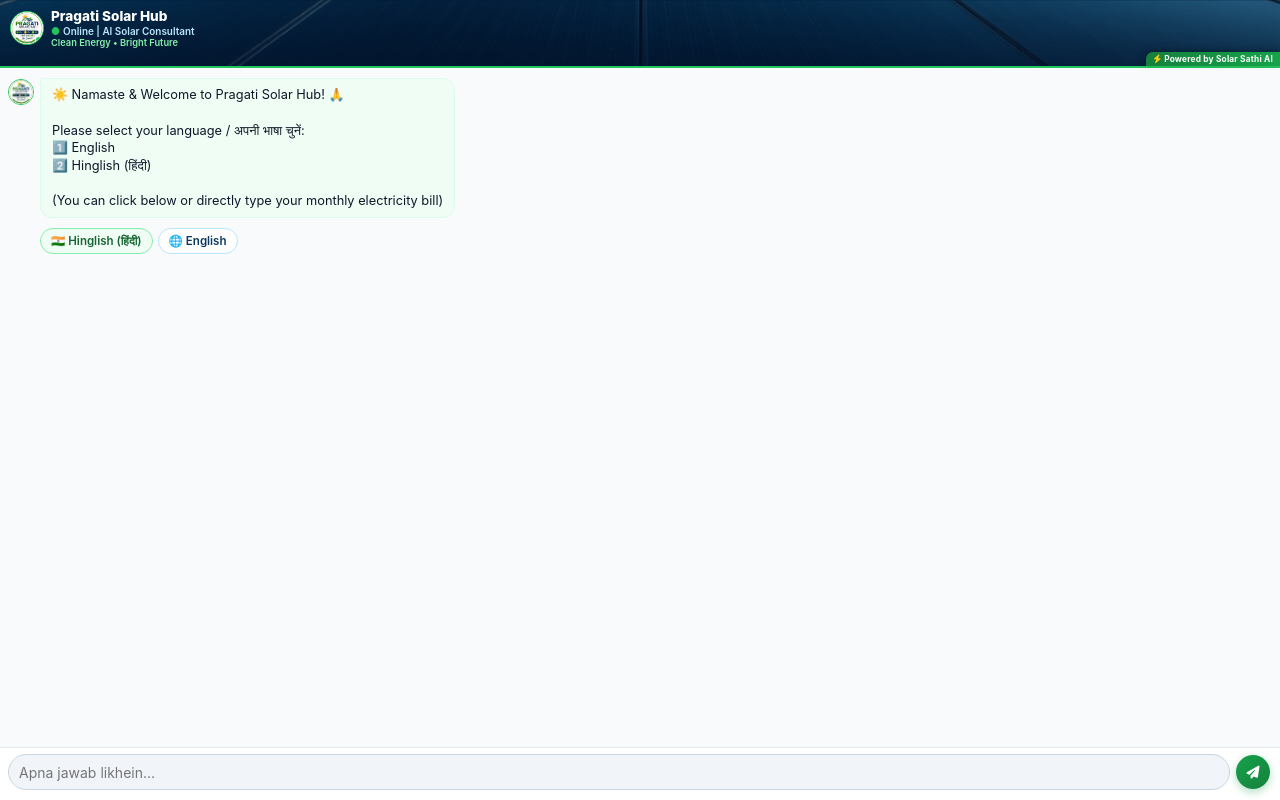
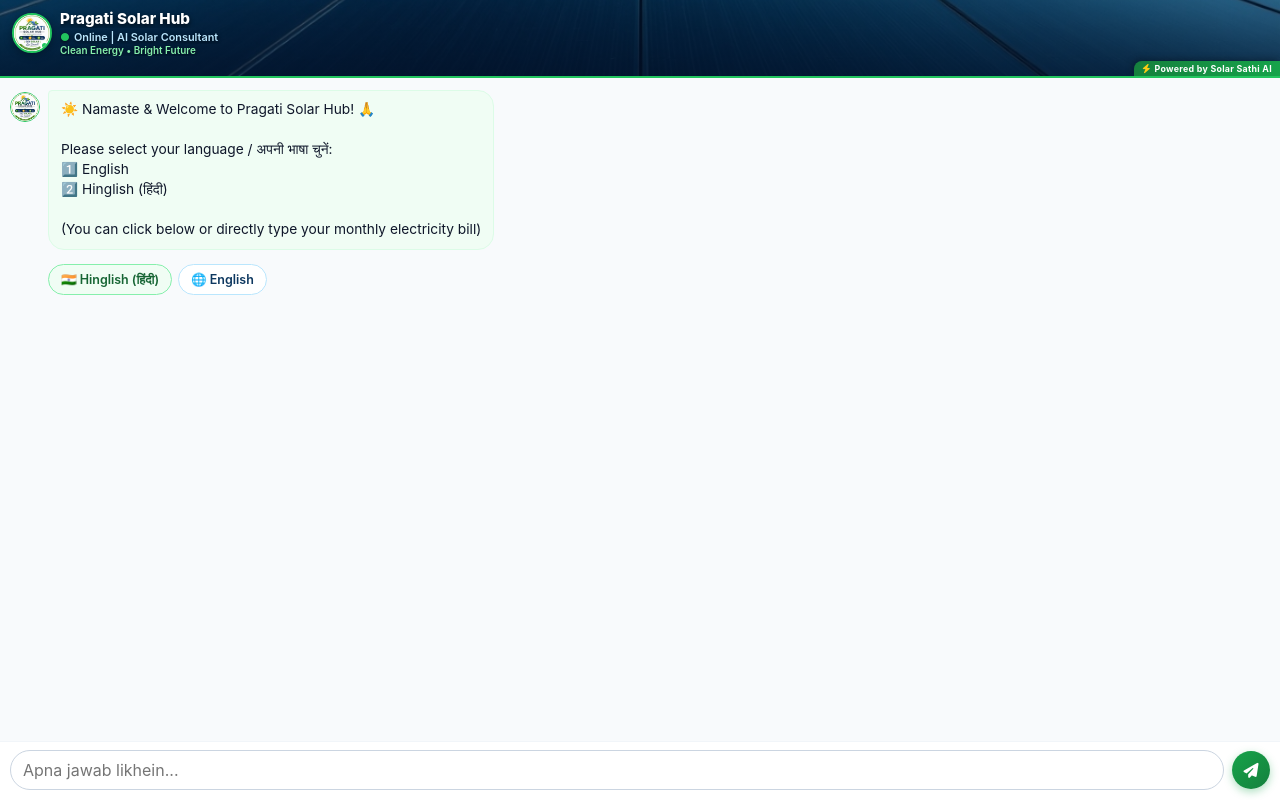
Before and after one commit to officialpramod91-tech/pragati-solar-lead, a plain HTML site: page index.html in a window 1280 px wide. Drawn offline with Linux system fonts and the light colour scheme.

Commit message:
Update index.html

```diff
--- a/index.html
+++ b/index.html
@@ -15,9 +15,11 @@
 
         html, body {
             width: 100% !important;
-            height: 100% !important;
+            max-width: 100% !important;
+            height: 100%;
+            height: 100dvh;
             overflow: hidden !important;
-            background: #ffffff;
+            background: #f0f2f5;
             position: fixed;
             left: 0;
             top: 0;
@@ -27,51 +29,64 @@
             display: none !important;
         }
 
-        /* Chhota aur Compact Container */
+        /* Clean Fluid Container */
         .app-container {
+            position: fixed;
+            top: 0;
+            left: 0;
+            right: 0;
+            bottom: 0;
             width: 100% !important;
-            height: 100% !important;
+            max-width: 100% !important;
+            height: 100%;
+            height: 100dvh;
             background: #ffffff;
             display: flex;
             flex-direction: column;
             overflow: hidden !important;
+            z-index: 999;
         }
 
-        /* Compact Header with Original Branding */
+        /* Original Solar Image Header */
         .app-header {
             position: relative;
             background-color: #0b254a;
-            background-image: linear-gradient(180deg, rgba(2, 30, 60, 0.4) 0%, rgba(2, 20, 45, 0.75) 100%), url('header-bg.jpg');
+            background-image: linear-gradient(180deg, rgba(2, 30, 60, 0.35) 0%, rgba(2, 20, 45, 0.70) 100%), url('header-bg.jpg');
             background-size: cover;
             background-position: center bottom;
+            background-repeat: no-repeat;
             color: white;
-            padding: 8px 10px 18px 10px;
+            padding: 10px 12px 20px 12px;
             display: flex;
             align-items: center;
             justify-content: space-between;
             flex-shrink: 0;
             border-bottom: 2px solid #22c55e;
-            width: 100% !important;
+            z-index: 10;
+            overflow: hidden;
+            width: 100%;
         }
 
         .header-left {
             display: flex;
             align-items: center;
-            gap: 7px;
+            gap: 8px;
+            z-index: 2;
             min-width: 0;
             flex: 1;
         }
 
         .avatar-box {
             position: relative;
-            width: 34px;
-            height: 34px;
+            width: 40px;
+            height: 40px;
             border-radius: 50%;
             background: #ffffff;
             display: flex;
             align-items: center;
             justify-content: center;
-            border: 1.5px solid #22c55e;
+            border: 2px solid #22c55e;
+            box-shadow: 0 2px 8px rgba(0,0,0,0.3);
             flex-shrink: 0;
             overflow: hidden;
         }
@@ -84,89 +99,101 @@
             position: absolute;
             bottom: 1px;
             right: 1px;
-            width: 7px;
-            height: 7px;
+            width: 9px;
+            height: 9px;
             border-radius: 50%;
             background: #22c55e;
-            border: 1px solid white;
+            border: 2px solid white;
         }
 
         .header-meta {
             min-width: 0;
             flex: 1;
         }
+
         .header-meta h2 {
-            font-size: 0.85rem;
+            font-size: 0.95rem;
             font-weight: 800;
             line-height: 1.2;
             color: #ffffff;
+            text-shadow: 0 2px 5px rgba(0, 0, 0, 0.75);
             white-space: nowrap;
             overflow: hidden;
             text-overflow: ellipsis;
         }
         .header-meta .status-sub {
-            font-size: 0.62rem;
+            font-size: 0.68rem;
             color: #bae6fd;
             display: flex;
             align-items: center;
-            gap: 3px;
-            margin-top: 1px;
+            gap: 4px;
+            margin-top: 2px;
             font-weight: 600;
+            text-shadow: 0 1px 4px rgba(0,0,0,0.8);
+            white-space: nowrap;
+            overflow: hidden;
+            text-overflow: ellipsis;
         }
         .header-meta .tagline {
-            font-size: 0.58rem;
+            font-size: 0.62rem;
             color: #86efac;
             font-weight: 600;
+            text-shadow: 0 1px 4px rgba(0,0,0,0.8);
+            white-space: nowrap;
+            overflow: hidden;
+            text-overflow: ellipsis;
         }
 
         .header-right {
             display: flex;
             align-items: center;
+            gap: 8px;
             z-index: 2;
             flex-shrink: 0;
         }
 
-        /* Original Solar Sathi AI Branding Strip */
+        /* Branding Badge */
         .header-brand-strip {
             position: absolute;
             bottom: 0;
             right: 0;
             background: linear-gradient(90deg, #15803d, #16a34a);
-            padding: 2px 7px;
-            border-top-left-radius: 7px;
-            font-size: 0.52rem;
+            padding: 2px 8px;
+            border-top-left-radius: 8px;
+            font-size: 0.55rem;
             color: #ffffff;
             font-weight: 700;
-            letter-spacing: 0.2px;
+            letter-spacing: 0.3px;
             display: flex;
             align-items: center;
-            gap: 3px;
+            gap: 4px;
             box-shadow: -2px -2px 6px rgba(0, 0, 0, 0.25);
             z-index: 5;
         }
         .header-brand-strip i {
             color: #facc15;
-            font-size: 0.54rem;
+            font-size: 0.58rem;
         }
 
-        /* Compact Chat Body */
         .chat-body {
             flex: 1;
             background: #f8fafc;
             overflow-y: auto;
             overflow-x: hidden !important;
-            padding: 10px 8px;
+            -webkit-overflow-scrolling: touch;
+            padding: 12px 10px;
             display: flex;
             flex-direction: column;
-            gap: 10px;
-            width: 100% !important;
+            gap: 12px;
+            scroll-behavior: smooth;
+            width: 100%;
         }
 
         .msg-row {
             display: flex;
             align-items: flex-start;
-            gap: 6px;
-            max-width: 90%;
+            gap: 8px;
+            max-width: 86%;
             width: fit-content;
         }
         .msg-row.bot { align-self: flex-start; }
@@ -176,17 +203,17 @@
         }
 
         .bubble-avatar {
-            width: 26px;
-            height: 26px;
+            width: 30px;
+            height: 30px;
             border-radius: 50%;
-            border: 1px solid #22c55e;
+            border: 1.5px solid #22c55e;
             background: #ffffff;
             display: flex;
             align-items: center;
             justify-content: center;
             overflow: hidden;
             flex-shrink: 0;
-            margin-top: 1px;
+            margin-top: 2px;
         }
         .bubble-avatar img {
             width: 100%;
@@ -195,40 +222,64 @@
         }
 
         .bubble {
-            padding: 7px 11px;
-            font-size: 0.80rem;
-            line-height: 1.38;
+            padding: 9px 12px;
+            font-size: 0.86rem;
+            line-height: 1.45;
             white-space: pre-wrap;
             word-break: break-word;
-            border-radius: 12px;
+            border-radius: 16px;
+            width: fit-content;
             max-width: 100%;
+            text-align: left;
         }
+
         .bot .bubble {
             background: #f0fdf4;
             color: #0f172a;
-            border-top-left-radius: 3px;
+            border-top-left-radius: 4px;
             border: 1px solid #dcfce7;
         }
+
         .user .bubble {
             background: #0e3860;
             color: #ffffff;
-            border-top-right-radius: 3px;
+            border-top-right-radius: 4px;
+            box-shadow: 0 2px 6px rgba(14, 56, 96, 0.18);
         }
+
+        .bubble-time {
+            font-size: 0.65rem;
+            margin-top: 4px;
+            display: flex;
+            align-items: center;
+            justify-content: flex-end;
+            gap: 4px;
+            opacity: 0.75;
+        }
+        .user .bubble-time { color: #dbeafe; }
+        .bot .bubble-time { color: #64748b; }
 
         .chips-list {
             display: flex;
-            gap: 5px;
+            gap: 6px;
             flex-wrap: wrap;
-            padding-left: 32px;
+            margin-top: 2px;
+            padding-left: 38px;
+            width: 100%;
         }
         .chip-card {
             background: #ffffff;
-            border: 1px solid #cbd5e1;
-            padding: 5px 10px;
-            border-radius: 16px;
-            font-size: 0.72rem;
+            border: 1.5px solid #e2e8f0;
+            padding: 7px 12px;
+            border-radius: 20px;
+            font-size: 0.78rem;
             font-weight: 600;
+            display: flex;
+            align-items: center;
+            gap: 5px;
             cursor: pointer;
+            max-width: 100%;
+            word-break: break-word;
         }
         .chip-card.highlight {
             background: #f0fdf4;
@@ -240,60 +291,74 @@
             color: #0e3860;
         }
 
-        /* Compact Footer */
+        /* Rock-Solid Footer */
         .footer-action-bar {
-            padding: 6px 10px 10px 8px !important;
+            padding: 8px 10px 10px 10px;
             background: #ffffff;
-            border-top: 1px solid #e2e8f0;
+            border-top: 1px solid #f1f5f9;
             display: flex !important;
             align-items: center !important;
-            gap: 6px !important;
+            gap: 8px !important;
             flex-shrink: 0 !important;
             width: 100% !important;
             box-sizing: border-box !important;
+            overflow: hidden !important;
         }
 
         .input-pill {
             flex: 1 1 auto !important;
-            min-width: 0 !important;
             display: flex;
             align-items: center;
-            background: #f1f5f9;
-            border: 1px solid #cbd5e1;
-            border-radius: 20px;
-            padding: 0 10px;
-            height: 36px;
+            background: #ffffff;
+            border: 1.5px solid #cbd5e1;
+            border-radius: 24px;
+            padding: 0 12px;
+            height: 40px;
+            min-width: 0 !important;
+            box-sizing: border-box !important;
         }
 
         .input-pill input {
-            width: 100% !important;
+            width: 100%;
             min-width: 0 !important;
             border: none;
             outline: none;
-            font-size: 14px !important;
+            font-size: 16px !important;
             color: #1e293b;
             background: transparent;
         }
 
         .btn-send-theme {
-            width: 34px !important;
-            height: 34px !important;
-            min-width: 34px !important;
+            width: 38px !important;
+            height: 38px !important;
+            min-width: 38px !important;
             border-radius: 50%;
             background: linear-gradient(135deg, #16a34a, #15803d);
             color: #ffffff;
-            display: flex !important;
+            display: flex;
             align-items: center;
             justify-content: center;
             border: none;
-            font-size: 13px;
+            font-size: 15px;
             cursor: pointer;
             box-shadow: 0 3px 8px rgba(22, 163, 74, 0.35);
-            flex: 0 0 34px !important;
+            flex: 0 0 38px !important;
+        }
+
+        .typing-dots { display: flex; gap: 4px; padding: 10px 14px; }
+        .typing-dots span { width: 5px; height: 5px; background: #94a3b8; border-radius: 50%; animation: blink 1.4s infinite ease-in-out both; }
+        .typing-dots span:nth-child(1) { animation-delay: -0.32s; }
+        .typing-dots span:nth-child(2) { animation-delay: -0.16s; }
+        @keyframes blink { 0%, 80%, 100% { transform: scale(0); opacity: 0.3; } 40% { transform: scale(1); opacity: 1; } }
+
+        @media (max-width: 768px) {
+            .chat-launcher { display: none !important; }
         }
     </style>
 </head>
 <body>
+
+<div class="chat-launcher"><i class="fa-solid fa-solar-panel"></i></div>
 
 <div class="app-container" id="appContainer">
     <div class="app-header">
@@ -365,6 +430,19 @@
         scrollToBottom();
     });
 
+    if (window.visualViewport) {
+        window.visualViewport.addEventListener("resize", () => {
+            scrollToBottom();
+        });
+    }
+
+    function isEnglishSelected() {
+        const first = conversationHistory.find(m => m.sender === "user");
+        if (!first) return false;
+        const txt = first.text.toLowerCase().trim();
+        return txt === "1" || txt === "english" || txt === "en" || txt.includes("english");
+    }
+
     let isSending = false;
 
     async function sendMessage(presetText = null, displayLabel = null) {
@@ -383,6 +461,7 @@
         sendBtn.disabled = true;
 
         removeActiveChips();
+        const typingId = appendTyping();
 
         try {
             const res = await fetch(BACKEND_URL, {
@@ -396,6 +475,8 @@
             });
 
             const data = await res.json();
+            removeElement(typingId);
+
             const botReply = data.reply || "Maaf kijiye, koi technical samasya aayi.";
             appendBotMessage(botReply);
 
@@ -404,6 +485,7 @@
 
             renderContextualChips(botReply);
         } catch (e) {
+            removeElement(typingId);
             appendBotMessage("Network Error: Local backend server offline hai.");
         } finally {
             sendBtn.disabled = false;
@@ -415,9 +497,22 @@
         const chat = document.getElementById("chatBody");
         const div = document.createElement("div");
         div.className = "msg-row user";
-        div.innerHTML = `<div class="bubble">${escapeHtml(text.trim())}</div>`;
+        div.innerHTML = `
+            <div class="bubble">
+                ${escapeHtml(text.trim())}
+                <div class="bubble-time">${getTimeString()} <i class="fa-solid fa-check-double" style="font-size:9px; color:#93c5fd;"></i></div>
+            </div>
+        `;
         chat.appendChild(div);
         scrollToBottom();
+    }
+
+    function cleanIndent(rawStr) {
+        return rawStr
+            .split('\n')
+            .map(line => line.trim())
+            .join('\n')
+            .trim();
     }
 
     function appendBotMessage(text) {
@@ -426,7 +521,10 @@
         div.className = "msg-row bot";
         div.innerHTML = `
             <div class="bubble-avatar"><img src="logo.png" alt="bot" onerror="this.onerror=null; this.src='https://cdn-icons-png.flaticon.com/512/8618/8618881.png';"></div>
-            <div class="bubble">${escapeHtml(text.trim())}</div>
+            <div class="bubble">
+                ${escapeHtml(cleanIndent(text))}
+                <div class="bubble-time">${getTimeString()}</div>
+            </div>
         `;
         chat.appendChild(div);
         scrollToBottom();
@@ -434,17 +532,25 @@
 
     function renderContextualChips(reply) {
         const lower = reply.toLowerCase();
+        const eng = isEnglishSelected();
         let chips = [];
 
         if ((lower.includes("ghar ke liye") && lower.includes("dukan")) || (lower.includes("residential") && lower.includes("commercial"))) {
             chips = [
-                { label: "🏠 Ghar ke liye", val: "ghar ke liye", style: "highlight" },
-                { label: "🏢 Dukan / Commercial", val: "dukan ke liye", style: "blue-outline" }
+                { label: "🏠 Ghar ke liye", val: eng ? "Home" : "ghar ke liye", style: "highlight" },
+                { label: "🏢 Dukan / Commercial", val: eng ? "Commercial" : "dukan ke liye", style: "blue-outline" }
             ];
         } else if (lower.includes("on-grid") && lower.includes("hybrid")) {
             chips = [
                 { label: "☀️ On-Grid (Bill Cut)", val: "On-Grid", style: "highlight" },
-                { label: "🔋 Hybrid (Battery Backup)", val: "Hybrid", style: "blue-outline" }
+                { label: "🔋 Hybrid (Battery Backup)", val: "Hybrid", style: "blue-outline" },
+                { label: "❓ System Difference?", val: eng ? "What is the difference between On-Grid and Hybrid?" : "On-grid aur Hybrid mein kya antar hai?", style: "blue-outline" }
+            ];
+        } else if (lower.includes("dhanyawad") || lower.includes("thank you")) {
+            chips = [
+                { label: "⚡ Ek din me kitne units?", val: eng ? "How many units will this system generate per day?" : "Ek din mein kitne units banenge?", style: "highlight" },
+                { label: "📄 Documents List", val: eng ? "What documents are required for subsidy?" : "Documents kaun kaun se lagenge?", style: "blue-outline" },
+                { label: "💳 EMI / Loan Options", val: eng ? "What are the loan and EMI options available?" : "EMI options kya hain?", style: "blue-outline" }
             ];
         }
 
@@ -468,6 +574,28 @@
         document.querySelectorAll(".active-chips").forEach(el => el.remove());
     }
 
+    function appendTyping() {
+        const chat = document.getElementById("chatBody");
+        const id = "typing-" + Date.now();
+        const div = document.createElement("div");
+        div.id = id;
+        div.className = "msg-row bot";
+        div.innerHTML = `
+            <div class="bubble-avatar"><img src="logo.png" alt="bot" onerror="this.onerror=null; this.src='https://cdn-icons-png.flaticon.com/512/8618/8618881.png';"></div>
+            <div class="bubble typing-dots">
+                <span></span><span></span><span></span>
+            </div>
+        `;
+        chat.appendChild(div);
+        scrollToBottom();
+        return id;
+    }
+
+    function removeElement(id) {
+        const el = document.getElementById(id);
+        if (el) el.remove();
+    }
+
     function handleKey(e) {
         if (e.key === "Enter") sendMessage();
     }
```
